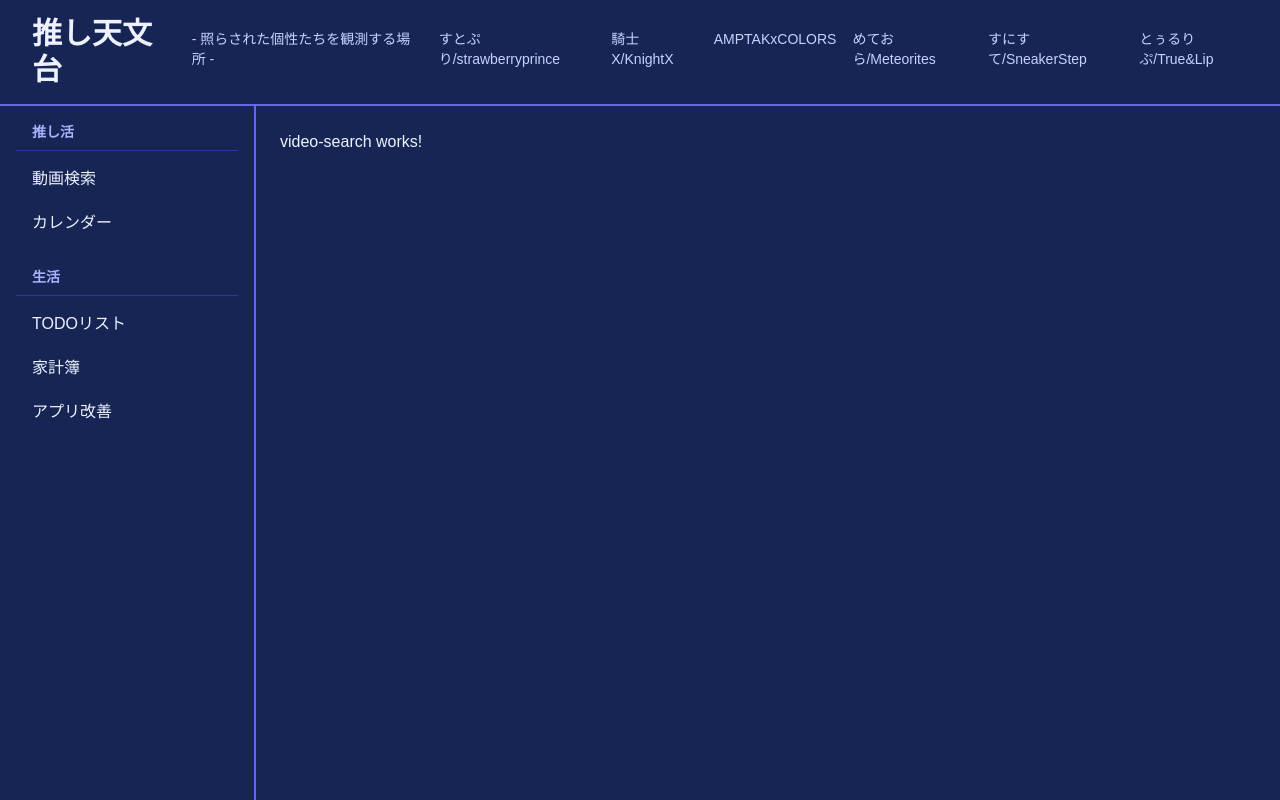
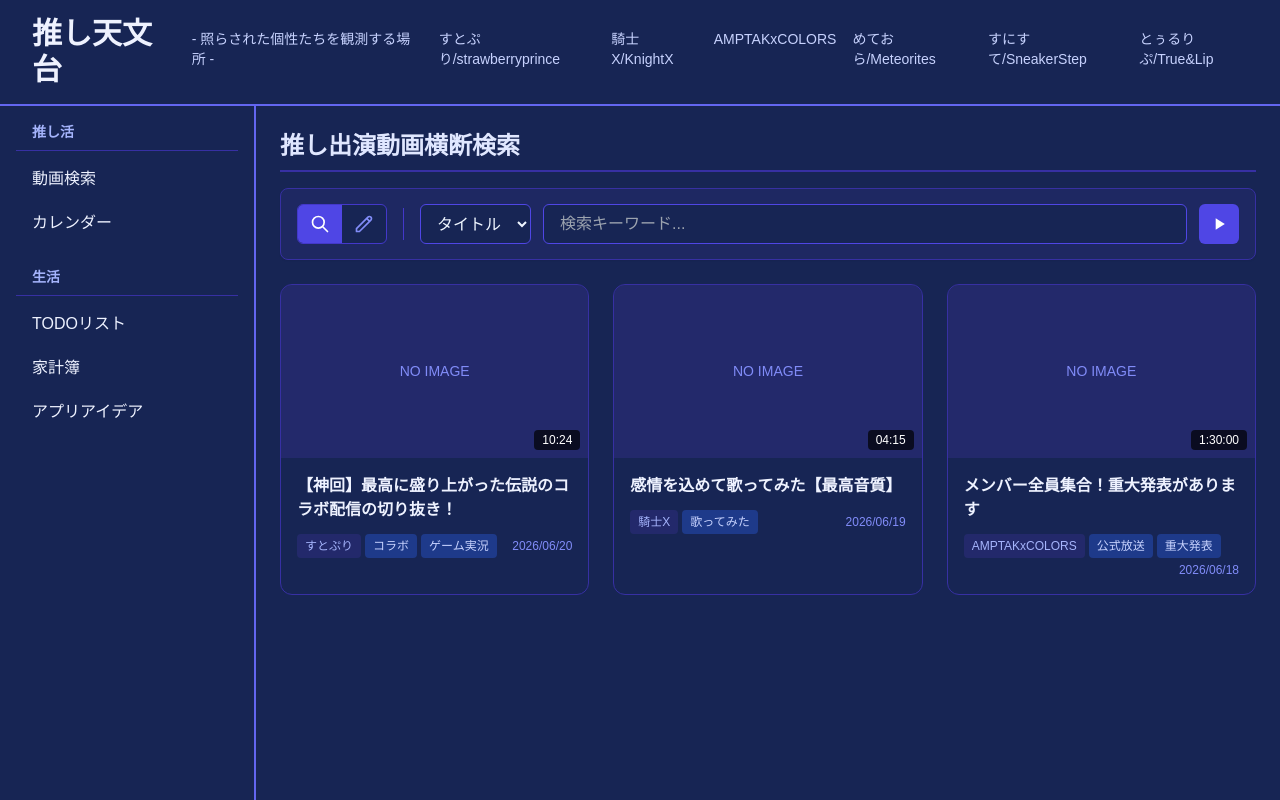
Before and after one commit to stargazer-base/stargazer-nova, an Angular app in the folder front/: page /video-search in a window 1280 px wide. Built offline with nearby package versions, Linux system fonts and the light colour scheme; a web font is replaced by a local one.

Commit message:
動画検索機能の作成

```diff
--- a/front/src/app/features/oshi/video-search/video-search.component.html
+++ b/front/src/app/features/oshi/video-search/video-search.component.html
@@ -1 +1,187 @@
-<p>video-search works!</p>
+<div class="flex flex-col h-full space-y-4">
+  <div
+    class="flex items-center justify-between border-b-2 border-indigo-800 pb-2"
+  >
+    <h2 class="text-2xl font-bold text-indigo-100">推し出演動画横断検索</h2>
+  </div>
+
+  <div
+    class="bg-indigo-900/30 px-4 rounded-lg border border-indigo-800 flex items-center gap-4 shadow-sm h-[72px]"
+  >
+    <div
+      class="flex bg-blue-950 rounded-md border border-indigo-700 overflow-hidden shrink-0 h-10"
+    >
+      <button
+        (click)="toggleMode('search')"
+        [class]="
+          !isEditMode
+            ? 'bg-indigo-600 text-white'
+            : 'text-indigo-400 hover:bg-indigo-800/50'
+        "
+        class="px-3 flex items-center justify-center transition-colors"
+        title="検索モード"
+      >
+        <svg
+          class="w-5 h-5"
+          fill="none"
+          stroke="currentColor"
+          viewBox="0 0 24 24"
+        >
+          <path
+            stroke-linecap="round"
+            stroke-linejoin="round"
+            stroke-width="2"
+            d="M21 21l-6-6m2-5a7 7 0 11-14 0 7 7 0 0114 0z"
+          ></path>
+        </svg>
+      </button>
+      <button
+        (click)="toggleMode('edit')"
+        [class]="
+          isEditMode
+            ? 'bg-indigo-600 text-white'
+            : 'text-indigo-400 hover:bg-indigo-800/50'
+        "
+        class="px-3 flex items-center justify-center transition-colors"
+        title="編集モード"
+      >
+        <svg
+          class="w-5 h-5"
+          fill="none"
+          stroke="currentColor"
+          viewBox="0 0 24 24"
+        >
+          <path
+            stroke-linecap="round"
+            stroke-linejoin="round"
+            stroke-width="2"
+            d="M15.232 5.232l3.536 3.536m-2.036-5.036a2.5 2.5 0 113.536 3.536L6.5 21.036H3v-3.572L16.732 3.732z"
+          ></path>
+        </svg>
+      </button>
+    </div>
+
+    <div class="h-8 w-px bg-indigo-700 shrink-0"></div>
+
+    <div *ngIf="!isEditMode" class="flex-1 flex gap-3 items-center">
+      <select
+        class="h-10 bg-blue-950 border border-indigo-600 rounded-md px-3 text-blue-50 focus:outline-none focus:ring-2 focus:ring-indigo-500"
+      >
+        <option value="title">タイトル</option>
+        <option value="oshi">推し名</option>
+        <option value="tag">タグ</option>
+      </select>
+      <input
+        type="text"
+        placeholder="検索キーワード..."
+        class="h-10 flex-1 bg-blue-950 border border-indigo-600 rounded-md px-4 text-blue-50 focus:outline-none focus:ring-2 focus:ring-indigo-500"
+      />
+      <button
+        class="h-10 w-10 bg-indigo-600 hover:bg-indigo-500 text-white rounded-md transition-colors flex items-center justify-center shrink-0"
+      >
+        <svg class="w-5 h-5" fill="currentColor" viewBox="0 0 24 24">
+          <path d="M8 5v14l11-7z" />
+        </svg>
+      </button>
+    </div>
+
+    <div *ngIf="isEditMode" class="flex-1 flex gap-3 items-center">
+      <span
+        class="h-10 flex items-center text-sm font-bold text-indigo-300 whitespace-nowrap"
+        >タグ一括付与:</span
+      >
+      <input
+        type="text"
+        placeholder="つけたいタグ名をカンマ(,)区切りで入力..."
+        class="h-10 flex-1 bg-blue-950 border border-red-600/50 rounded-md px-4 text-blue-50 focus:outline-none focus:ring-2 focus:ring-red-500"
+      />
+      <button
+        class="h-10 w-10 bg-red-600 hover:bg-red-500 text-white rounded-md transition-colors flex items-center justify-center shrink-0"
+        title="選択した動画にタグを付与"
+      >
+        <svg class="w-5 h-5" fill="currentColor" viewBox="0 0 24 24">
+          <path d="M8 5v14l11-7z" />
+        </svg>
+      </button>
+    </div>
+  </div>
+
+  <div class="grid grid-cols-1 md:grid-cols-2 lg:grid-cols-3 gap-6 pt-2">
+    <a
+      *ngFor="let video of videos"
+      [href]="video.url"
+      target="_blank"
+      class="block bg-blue-950 border rounded-xl overflow-hidden hover:shadow-[0_0_15px_rgba(99,102,241,0.2)] transition-all relative group cursor-pointer"
+      [ngClass]="
+        video.isSelected
+          ? 'border-indigo-400 shadow-[0_0_15px_rgba(99,102,241,0.3)]'
+          : 'border-indigo-800 hover:border-indigo-400'
+      "
+      (click)="onVideoClick($event, video)"
+    >
+      <div
+        *ngIf="isEditMode && video.isSelected"
+        class="absolute inset-0 bg-indigo-500/30 border-4 border-indigo-500 z-10 flex items-start justify-end p-2 pointer-events-none"
+      >
+        <div class="bg-indigo-500 rounded-full p-1 text-white shadow-lg">
+          <svg
+            class="w-4 h-4"
+            fill="none"
+            stroke="currentColor"
+            viewBox="0 0 24 24"
+          >
+            <path
+              stroke-linecap="round"
+              stroke-linejoin="round"
+              stroke-width="3"
+              d="M5 13l4 4L19 7"
+            ></path>
+          </svg>
+        </div>
+      </div>
+
+      <div
+        class="aspect-video bg-indigo-900/50 flex items-center justify-center relative overflow-hidden"
+      >
+        <img
+          *ngIf="video.thumbnailUrl"
+          [src]="video.thumbnailUrl"
+          class="object-cover w-full h-full"
+          alt="thumbnail"
+        />
+        <span *ngIf="!video.thumbnailUrl" class="text-indigo-400 text-sm"
+          >NO IMAGE</span
+        >
+
+        <div
+          class="absolute bottom-2 right-2 bg-black/70 px-2 py-0.5 rounded text-xs text-white"
+        >
+          {{ video.duration }}
+        </div>
+      </div>
+
+      <div class="p-4">
+        <h3
+          class="font-bold text-base line-clamp-2 mb-2 group-hover:text-indigo-300 transition-colors"
+        >
+          {{ video.title }}
+        </h3>
+        <div class="flex flex-wrap gap-1 mt-3 items-center">
+          <span
+            class="text-xs text-indigo-300 bg-indigo-900/50 px-2 py-1 rounded"
+            >{{ video.oshiName }}</span
+          >
+          <span
+            *ngFor="let tag of video.tags"
+            class="text-xs text-indigo-200 bg-blue-900 px-2 py-1 rounded"
+            >{{ tag }}</span
+          >
+
+          <span class="ml-auto text-xs text-indigo-400">{{
+            video.publishedAt
+          }}</span>
+        </div>
+      </div>
+    </a>
+  </div>
+</div>
--- a/front/src/app/features/oshi/video-search/video-search.component.ts
+++ b/front/src/app/features/oshi/video-search/video-search.component.ts
@@ -1,10 +1,92 @@
 import { Component } from '@angular/core';
+
+export interface Video {
+  id: string; // 動画の一意なID
+  title: string; // 動画タイトル
+  url: string; // YouTubeなどのURL
+  thumbnailUrl: string; // サムネイル画像のURL
+  oshiName: string; // 推しグループ名（すとぷり等）
+  tags: string[]; // 紐づくタグの配列
+  duration: string; // 再生時間（10:24など）
+  publishedAt: string; // 公開日
+  isSelected?: boolean; // 【フロント専用】編集モードで選択されているかどうかのフラグ
+}
 
 @Component({
   selector: 'app-video-search',
   templateUrl: './video-search.component.html',
-  styleUrls: ['./video-search.component.css']
+  styleUrls: ['./video-search.component.css'],
 })
 export class VideoSearchComponent {
+  // モード管理フラグ
+  isEditMode = false;
 
+  // 画面に表示する動画のリスト
+  videos: Video[] = [];
+
+  constructor() {}
+
+  ngOnInit(): void {
+    // 2. 初期化時にダミーデータをセットする（後でここをAPI呼び出しに変えます）
+    this.loadDummyVideos();
+  }
+
+  // モードを切り替えるメソッド
+  toggleMode(mode: 'search' | 'edit') {
+    this.isEditMode = mode === 'edit';
+
+    // 検索モードに戻る時は、すべての選択状態をクリアする
+    if (!this.isEditMode) {
+      this.videos.forEach((v) => (v.isSelected = false));
+    }
+  }
+
+  // 動画がクリックされた時の処理
+  onVideoClick(event: Event, video: Video) {
+    if (this.isEditMode) {
+      // 編集モードならリンク遷移をキャンセルして、選択状態を反転させる
+      event.preventDefault();
+      video.isSelected = !video.isSelected;
+    }
+    // 検索モード（isEditModeがfalse）ならそのままhrefのリンクが開く
+  }
+
+  // ※将来APIと繋ぐまでのダミーデータ作成メソッド
+  private loadDummyVideos() {
+    this.videos = [
+      {
+        id: '1',
+        title: '【神回】最高に盛り上がった伝説のコラボ配信の切り抜き！',
+        url: 'https://youtube.com/watch?v=dummy1',
+        thumbnailUrl: '', // 空の場合はNO IMAGE表示になる想定
+        oshiName: 'すとぷり',
+        tags: ['コラボ', 'ゲーム実況'],
+        duration: '10:24',
+        publishedAt: '2026/06/20',
+        isSelected: false,
+      },
+      {
+        id: '2',
+        title: '感情を込めて歌ってみた【最高音質】',
+        url: 'https://youtube.com/watch?v=dummy2',
+        thumbnailUrl: '',
+        oshiName: '騎士X',
+        tags: ['歌ってみた'],
+        duration: '04:15',
+        publishedAt: '2026/06/19',
+        isSelected: false,
+      },
+      {
+        id: '3',
+        title: 'メンバー全員集合！重大発表があります',
+        url: 'https://youtube.com/watch?v=dummy3',
+        thumbnailUrl: '',
+        oshiName: 'AMPTAKxCOLORS',
+        tags: ['公式放送', '重大発表'],
+        duration: '1:30:00',
+        publishedAt: '2026/06/18',
+        isSelected: false,
+      },
+    ];
+  }
 }
--- a/front/src/app/layout/sidebar/sidebar.component.html
+++ b/front/src/app/layout/sidebar/sidebar.component.html
@@ -48,7 +48,7 @@
           routerLinkActive="bg-indigo-700 font-bold"
           class="block px-4 py-2 rounded-md hover:bg-indigo-800 transition-colors"
         >
-          アプリ改善
+          アプリアイデア
         </a>
       </div>
     </div>
```
